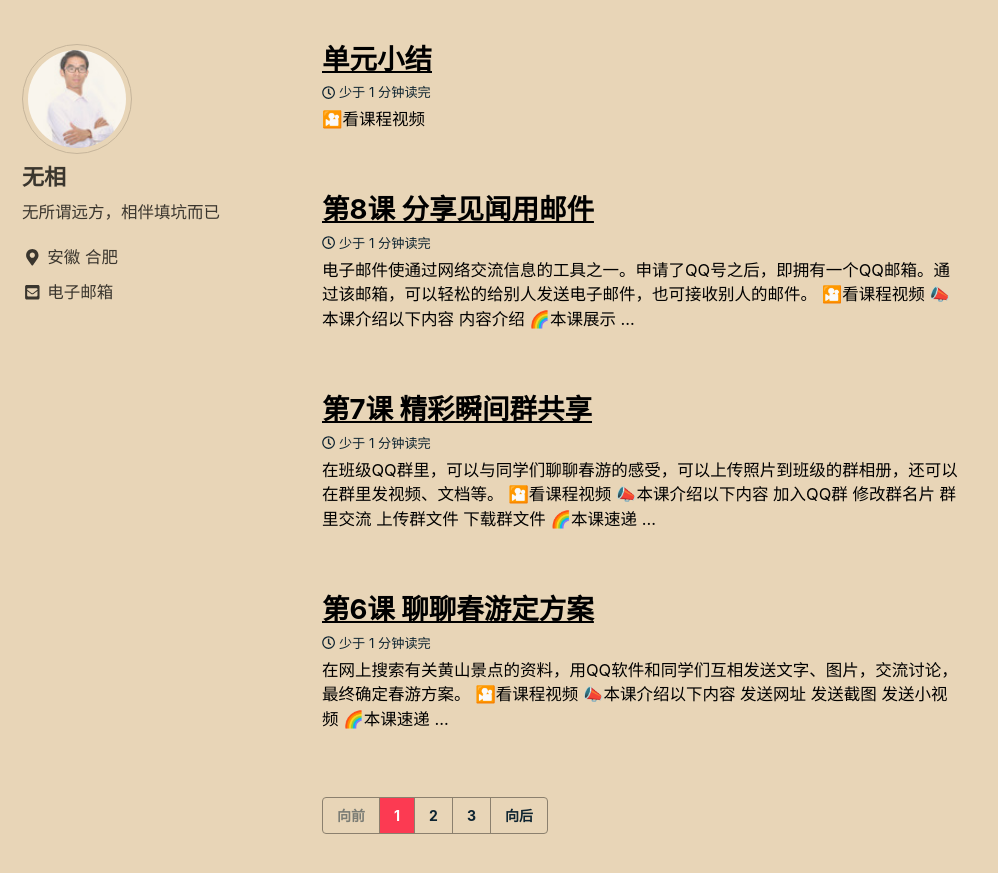
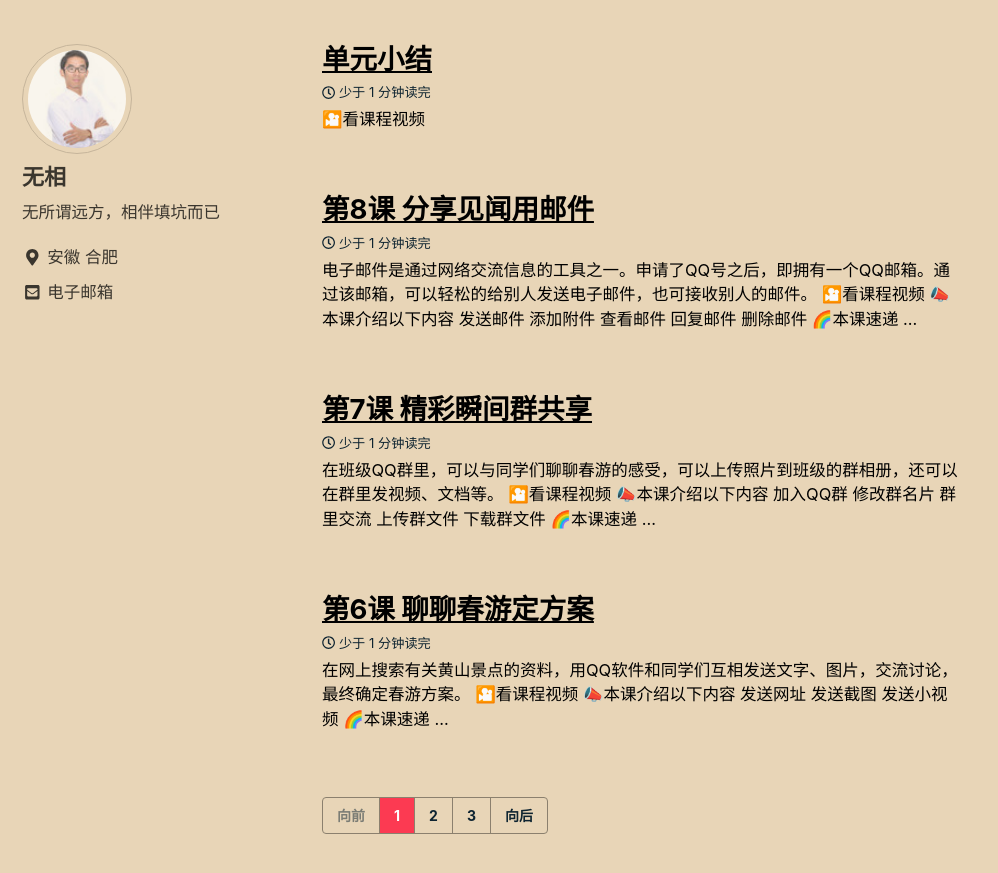
Before and after one commit to xinfengwu/goshinh.github.io-jekll-, a Jekyll site: the page built from index.html, in a window 1280 px wide and 900 px high, scrolled down 541 px. Shown: the top 873 px of the window, without its empty margins (0-998 px from the left). Built offline with Jekyll 4.4.1, drawn with Linux system fonts in a browser that asks for light colours; nearby versions of some CDN libraries; emoji names are drawn with the system emoji font; the list of posts is cut into pages by our own code; part of the change alters nothing that is shown.

Commit message:
Update 2018-03-22-Lesson8.md

```diff
--- a/_posts/courses/14-IT-Primary-4-version4/2018-03-22-Lesson8.md
+++ b/_posts/courses/14-IT-Primary-4-version4/2018-03-22-Lesson8.md
@@ -8,25 +8,93 @@ toc_icon: "cog"
 sidebar:
   nav: "ITPLevel-4"
 layouts_gallery:
-  - url: /courses/ITP4/x.x.png
-    image_path: /courses/ITP4/x.x.png
-    alt: "本课作品展示"
+  - url: /courses/ITP4/8.1.png
+    image_path: /courses/ITP4/8.1.png
+    alt: "本课速递"
+  - url: /courses/ITP4/8.2.png
+    image_path: /courses/ITP4/8.2.png
+    alt: "本课速递"
+  - url: /courses/ITP4/8.3.png
+    image_path: /courses/ITP4/8.3.png
+    alt: "本课速递"
+  - url: /courses/ITP4/8.4.png
+    image_path: /courses/ITP4/8.4.png
+    alt: "本课速递"
+  - url: /courses/ITP4/8.5.png
+    image_path: /courses/ITP4/8.5.png
+    alt: "本课速递"
+  - url: /courses/ITP4/8.6.png
+    image_path: /courses/ITP4/8.6.png
+    alt: "本课速递"
+  - url: /courses/ITP4/8.7.png
+    image_path: /courses/ITP4/8.7.png
+    alt: "本课速递"
+  - url: /courses/ITP4/8.8.png
+    image_path: /courses/ITP4/8.8.png
+    alt: "本课速递"
+  - url: /courses/ITP4/8.9.png
+    image_path: /courses/ITP4/8.9.png
+    alt: "本课速递"
 ---
-电子邮件使通过网络交流信息的工具之一。申请了QQ号之后，即拥有一个QQ邮箱。通过该邮箱，可以轻松的给别人发送电子邮件，也可接收别人的邮件。
+电子邮件是通过网络交流信息的工具之一。申请了QQ号之后，即拥有一个QQ邮箱。通过该邮箱，可以轻松的给别人发送电子邮件，也可接收别人的邮件。
 ## :cinema:[看课程视频](http://study.163.com)
 ## :mega:本课介绍以下内容
-- 内容介绍
-## :rainbow:本课展示
-{% include gallery id="layouts_gallery" caption="本课展示" %}
+- 发送邮件
+- 添加附件
+- 查看邮件
+- 回复邮件
+- 删除邮件
+## :rainbow:本课速递
+{% include gallery id="layouts_gallery" caption="本课速递" %}
 ## :electric_plug:学一学
 ### 发送邮件
+电子邮件和传统邮件一样，都要写清收件人的邮箱地址、邮件主题和内容。
 #### 1 打开邮箱
+登录QQ软件，单击软件上方的“QQ邮箱”图标![](/courses/ITP4/8.0.png)，如下图所示：
+
+![](/courses/ITP4/8.1.png)
 #### 2 填写邮件信息
+打开邮箱之后，在邮箱中填写收件人的邮箱地址、邮件主题和正文。如下图所示：
+
+![](/courses/ITP4/8.2.png)
+
+:heavy_exclamation_mark:温馨提示
+- 填写邮件正文时，可以利用格式工具栏里的工具，对文字进行排版，就像Word一样:smile:
+![](/courses/ITP4/8.3.png)
+
+- 邮件人的邮箱地址，一定要确保没有填错！一个字母填错了，可能就把邮件发给别人了。
 #### 3 添加附件
+按照下图所示，把“春游见闻-马跃.doc”文件添加为邮件的附件。
+
+![](/courses/ITP4/8.4.png)
 #### 4 发送邮件
+按照下图所示，点击“发送”，将邮件发送出去。
+
+![](/courses/ITP4/8.5.png)
+:heavy_exclamation_mark:温馨提示
+- 发送之前，请再次确认发件人的邮件地址是否正确。
 ### 接收邮件
+电子邮箱既可以发送电子邮件，也可以接收邮件。打开电子邮箱，查看收件箱。
 #### 1 打开收件箱
+按照下图所示，打开“收件箱”，在“收件箱”里可以看到收到邮件，单击邮件主题，打开邮件。
+
+![](/courses/ITP4/8.6.png)
 #### 2 查看邮件
+根据上图所示效果，阅读邮件内容，并认识一下“收件箱”的组成。如下图所示：
+
+![](/courses/ITP4/8.7.png)
 #### 3 回复邮件
+如果需要对发来的有邮件进行回复，点击“回复“。填写正文，之后点击”发送“。如下图所示：
+
+![](/courses/ITP4/8.8.png)
+:heavy_exclamation_mark:温馨提示
+- 来历不明的邮件或含有不明链接的邮件，都不要随意打开，因为这些邮件可能带有不良内容或病毒。
 #### 4 删除邮件
+如下图所示，删除不需要的邮件。
+
+![](/courses/ITP4/8.9.png)
+:heavy_exclamation_mark:温馨提示
+- 删除邮件会自动移到”已删除“文件夹里，当发现邮件被误删除时，还可以在这里恢复。
+
 #### 5 退出邮箱
+单击邮箱右上角的”退出“按钮，退出电子邮箱。
```
